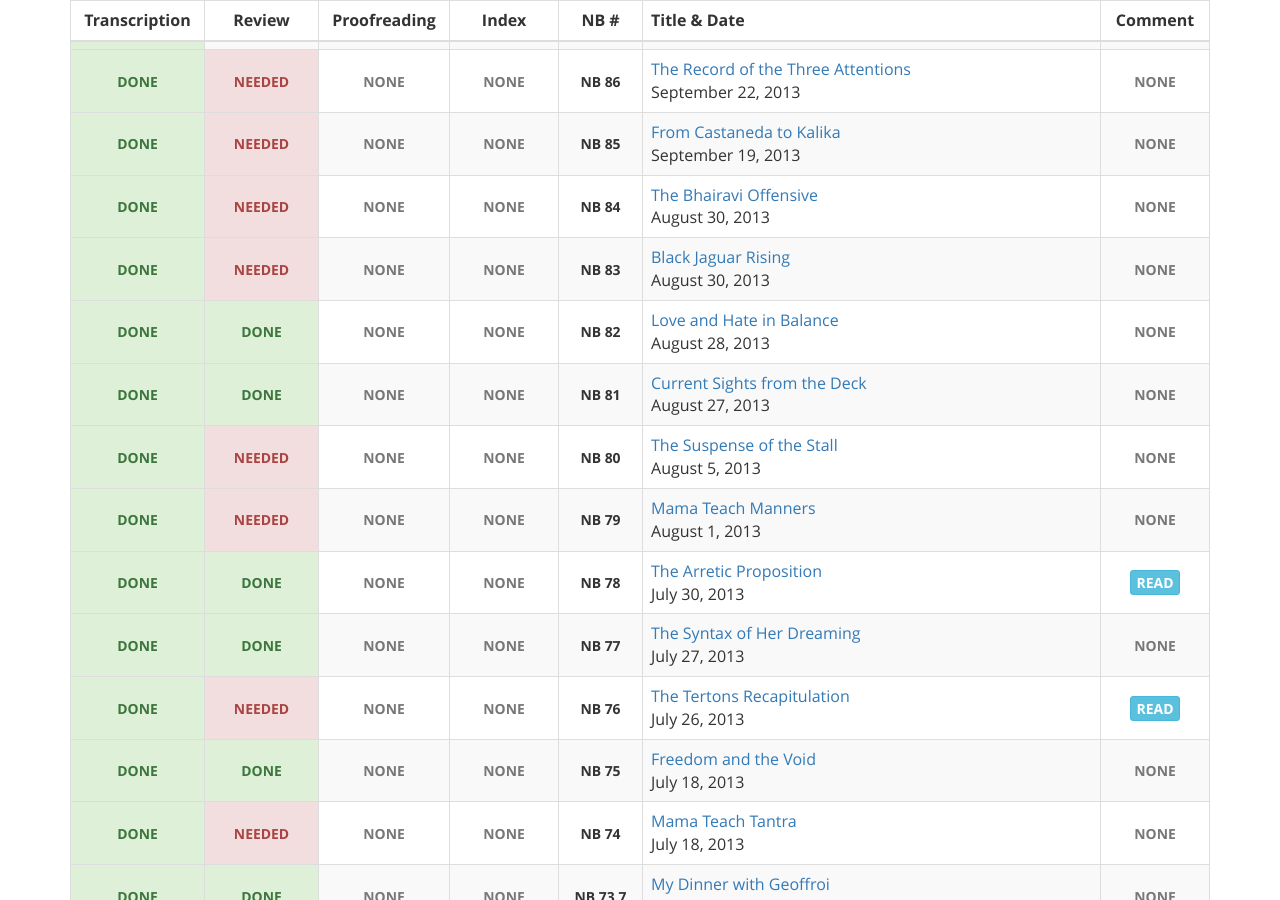
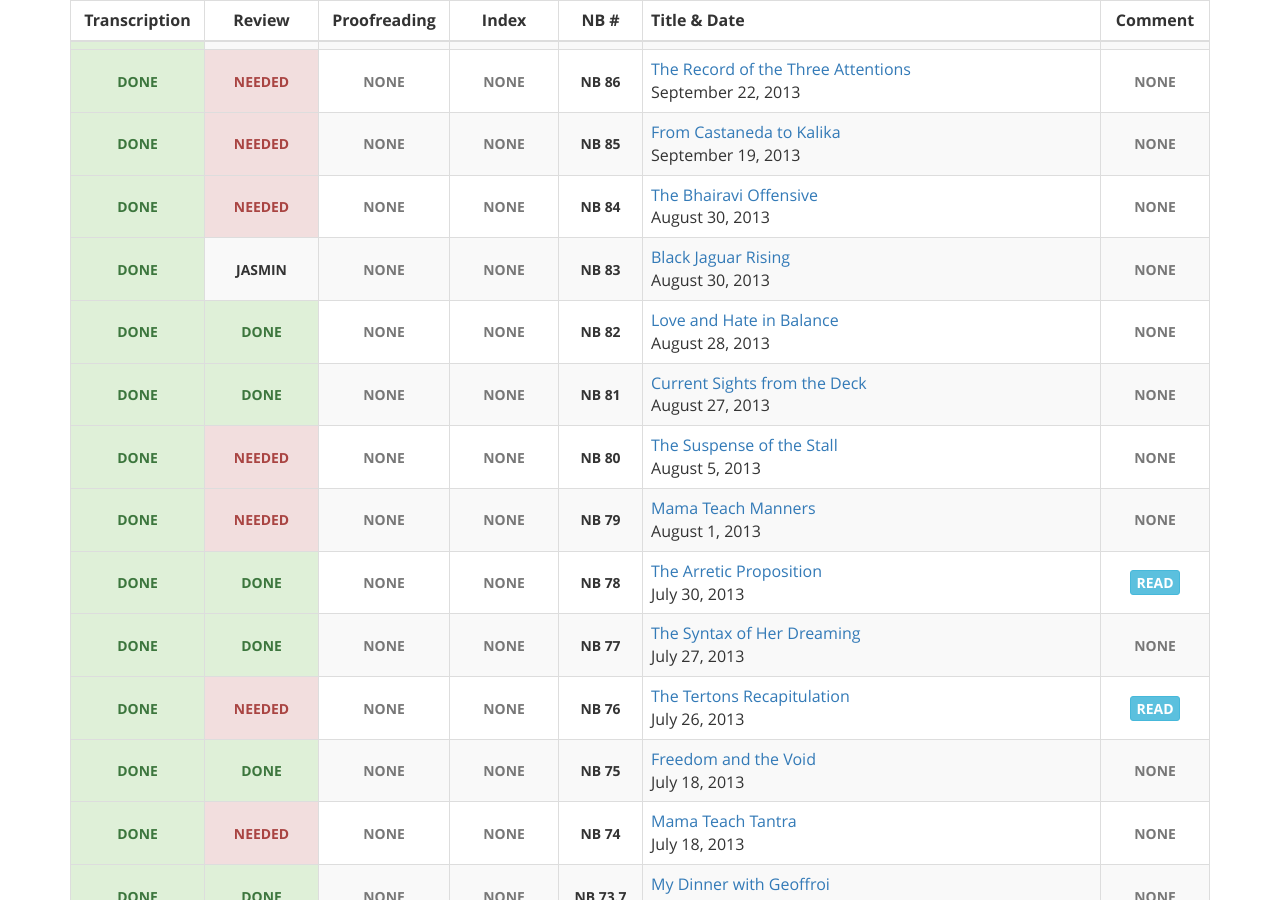
Before and after one commit to gaiaspora/gaiaspora.github.io, a Jekyll site: the page built from content/navigator-briefings.markdown, in a window 1280 px wide and 900 px high, scrolled down 2768 px. Built offline with Jekyll 4.4.1, drawn with Linux system fonts in a browser that asks for light colours.

Commit message:
Update nb.yaml

```diff
--- a/_data/nb.yaml
+++ b/_data/nb.yaml
@@ -360,7 +360,7 @@
 
 - NB: "83"
   Transcription: "done"
-  Review: "needed"
+  Review: "Jasmin"
   Proofreading: "none"
   Index: "none"
   Title: "Black Jaguar Rising"
@@ -792,7 +792,7 @@
 
 - NB: "45"
   Transcription: "done"
-  Review: "needed"
+  Review: "Nancy"
   Proofreading: "none"
   Index: "none"
   Title: "Matangi Moments"
```
